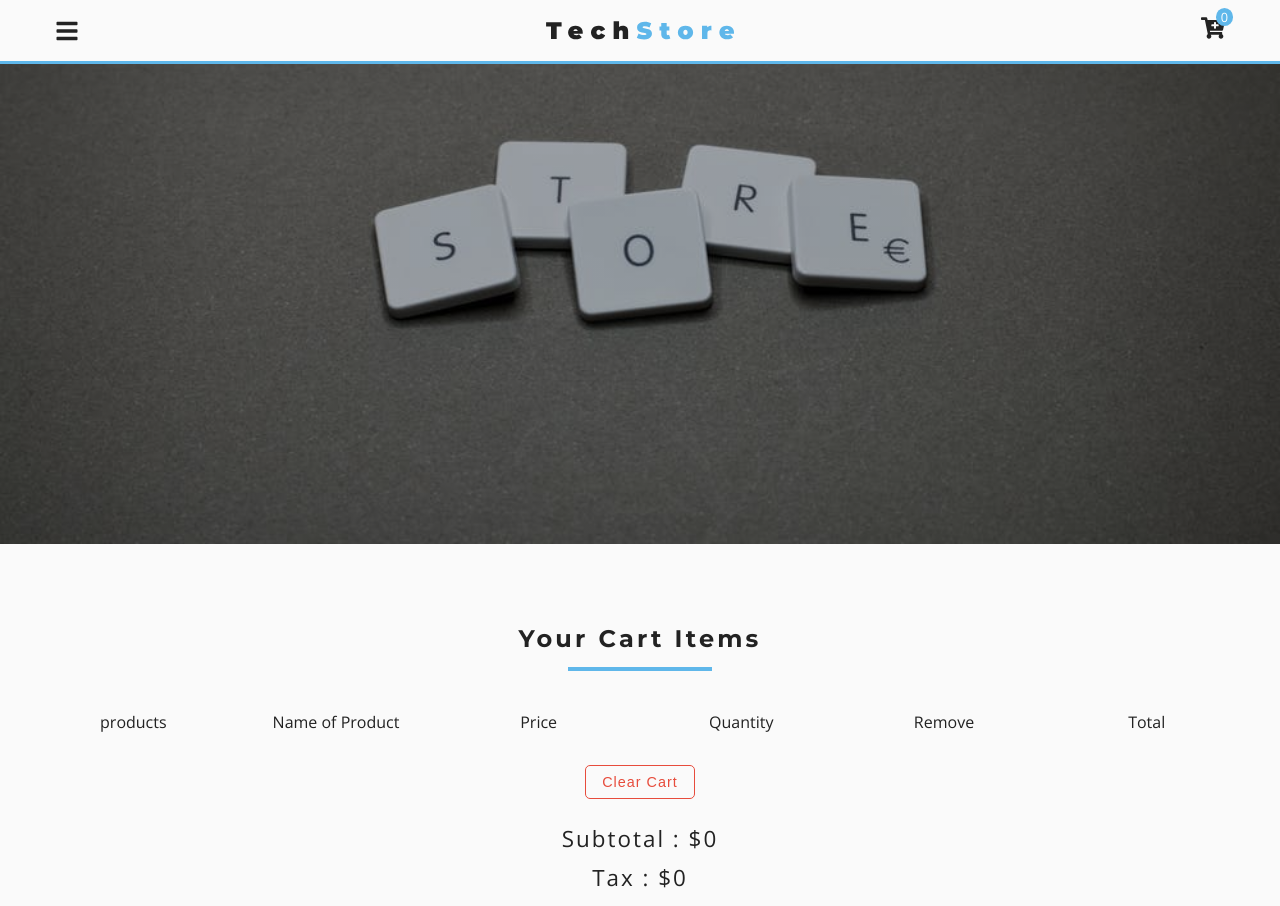
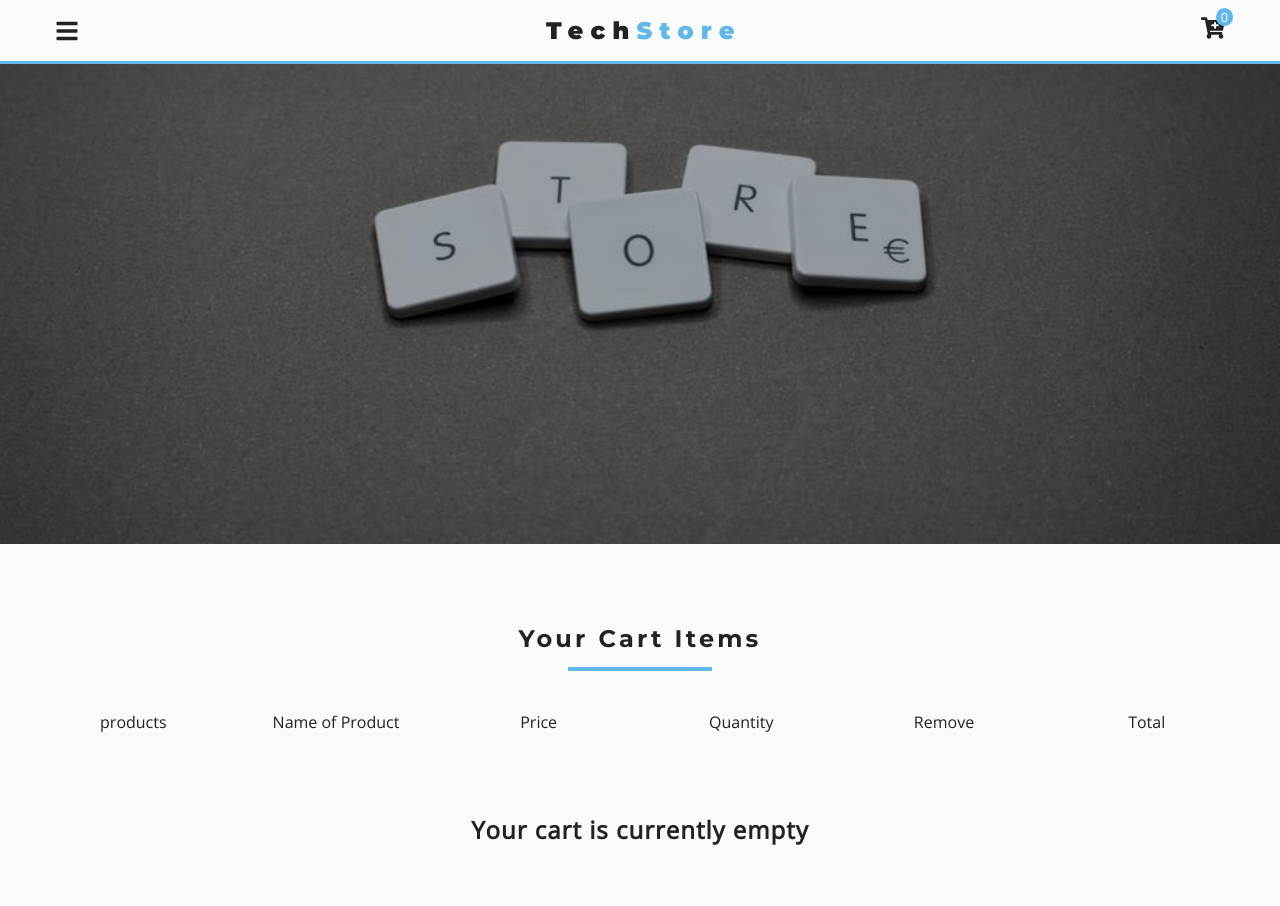
Before and after one commit to amirhosseinNouri/tech-store, a React (Create React App) app: page /cart in a window 1280 px wide. Shown: the top 906 px of the page. Built offline with nearby package versions, Linux system fonts and the light colour scheme.

Commit message:
handle empty cart

```diff
--- a/src/App.css
+++ b/src/App.css
@@ -61,3 +61,8 @@ body {
   font-size: 2rem;
   letter-spacing: var(--mainSpacing);
 }
+.empty{
+    text-align : center;
+    margin: 5rem 0;
+    letter-spacing:  1px;
+}
--- a/src/components/cartPage/CartList.js
+++ b/src/components/cartPage/CartList.js
@@ -6,8 +6,8 @@ import styled from "styled-components";
 export default function CartList() {
   const { cartItems } = useSelector((state) => state.product);
 
-  if (cartItems.lenght === 0) {
-    return <h1>Your cart is currently empty</h1>;
+  if (cartItems.length === 0) {
+    return <h1 className="empty">Your cart is currently empty</h1>;
   }
   return (
     <Wrapper>
@@ -20,4 +20,5 @@ export default function CartList() {
 
 const Wrapper = styled.section`
   margin-top: 2rem;
+
 `;
```
Also changed, not shown: 1 other file (tests, documents, lock files or other folders).
